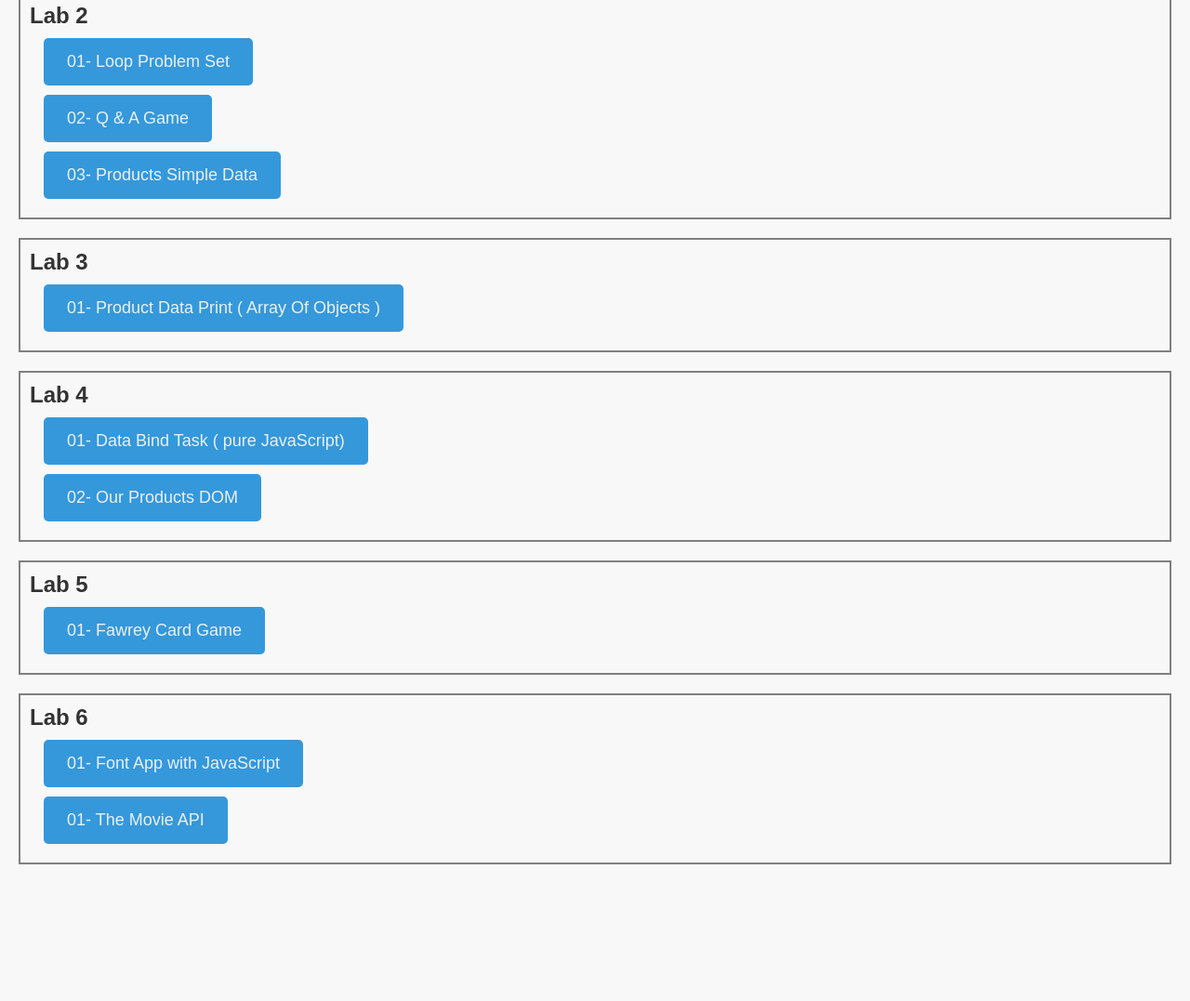
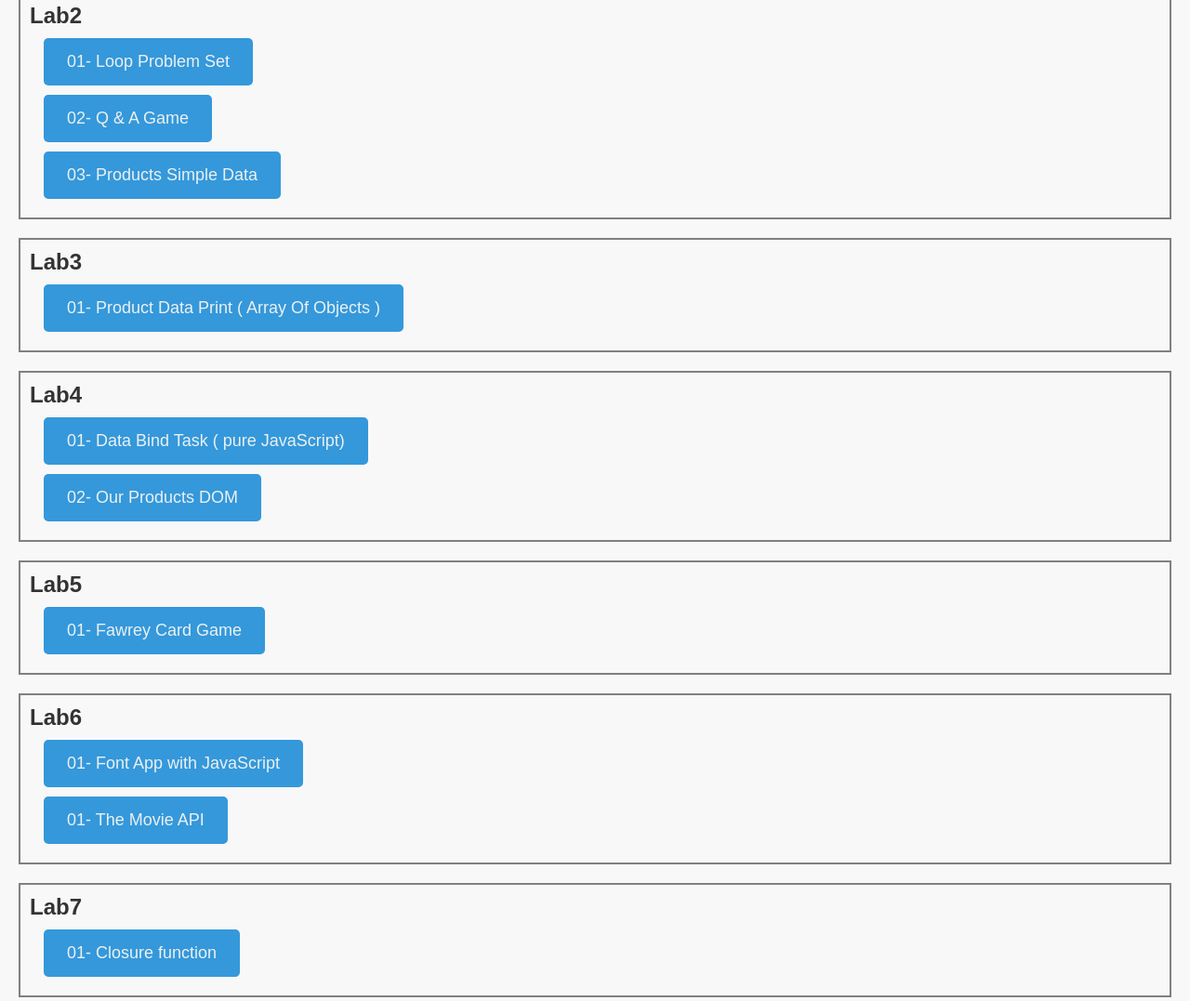
Before and after one commit to hussein-elmlah/ITI-Labs-Javascript, a plain HTML site: page index.html in a window 1280 px wide. Shown: the part 540-1617 px from the top of the page at 93% size. Drawn offline with Linux system fonts and the light colour scheme.

Commit message:
Update index.html

```diff
--- a/index.html
+++ b/index.html
@@ -18,7 +18,7 @@
       <!-- <p>I hope they look good</p> -->
 
       <div class="lab lab1">
-        <h2>Lab 1</h2>
+        <h2>Lab1</h2>
         <div class="page">
           <a href="Lab1/01-Sum-two-numbers-with-JS/index.html">01- Sum two numbers with JS</a>
         </div>
@@ -33,7 +33,7 @@
         </div>
       </div>
       <div class="lab lab2">
-        <h2>Lab 2</h2>
+        <h2>Lab2</h2>
         <div class="page">
           <a href="Lab2/01-Loop-Problem-Set/index.html">01- Loop Problem Set</a>
         </div>
@@ -45,13 +45,13 @@
         </div>
       </div>
       <div class="lab lab3">
-        <h2>Lab 3</h2>
+        <h2>Lab3</h2>
         <div class="page">
           <a href="Lab3/01-Product-Data-Print-Array-Of-Objects/index.html">01- Product Data Print ( Array Of Objects )</a>
         </div>
       </div>
       <div class="lab lab4">
-        <h2>Lab 4</h2>
+        <h2>Lab4</h2>
         <div class="page">
           <a href="Lab4/01-Data-Bind-Task-pure-JavaScript/index.html">01- Data Bind Task ( pure JavaScript)</a>
         </div>
@@ -60,18 +60,24 @@
         </div>
       </div>
       <div class="lab lab5">
-        <h2>Lab 5</h2>
+        <h2>Lab5</h2>
         <div class="page">
           <a href="Lab5/01-Fawrey-Card-Game/index.html">01- Fawrey Card Game</a>
         </div>
       </div>
       <div class="lab lab6">
-        <h2>Lab 6</h2>
+        <h2>Lab6</h2>
         <div class="page">
           <a href="Lab6/01-Font-App-with-JavaScript/index.html">01- Font App with JavaScript</a>
         </div>
         <div class="page">
           <a href="Lab6/02-The-Movie-API/index.html">01- The Movie API</a>
+        </div>
+      </div>
+      <div class="lab lab7">
+        <h2>Lab7</h2>
+        <div class="page">
+          <a href="Lab7/01-closure-function/index.html">01- Closure function</a>
         </div>
       </div>
 
```
